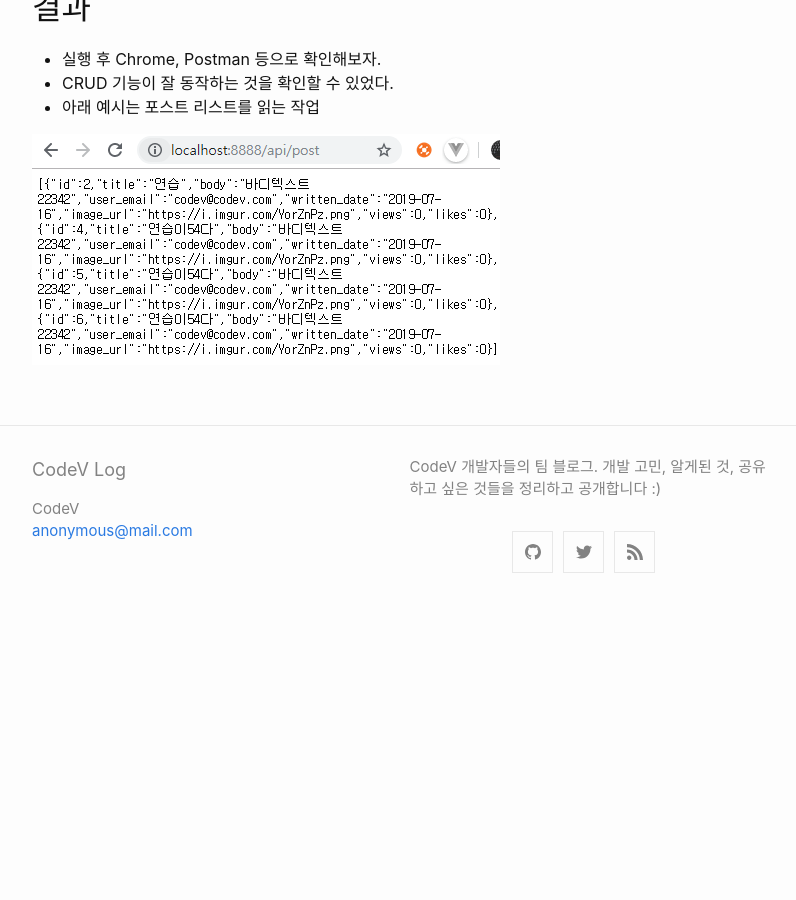
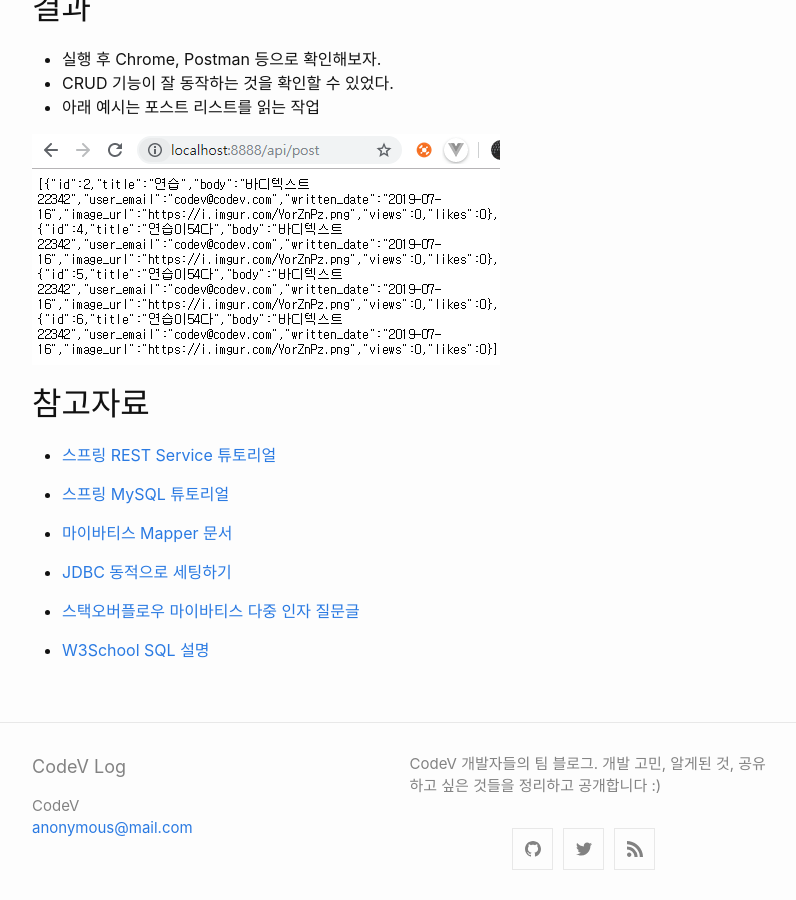
Before and after one commit to codevlog/codevlog.github.io, a Jekyll site: the page built from _posts/2019-07-16-spring-response-entity.md, in a window 1280 px wide and 900 px high, scrolled down 7531 px. Shown: the whole window, without its empty margins (238-1034 px from the left). Built offline with Jekyll 4.4.1, drawn with Linux system fonts in a browser that asks for light colours; before the commit the page ends 8134 px from its top, so only the background shows below that.

Commit message:
참고자료 추가

```diff
--- a/_posts/2019-07-16-spring-response-entity.md
+++ b/_posts/2019-07-16-spring-response-entity.md
@@ -316,3 +316,17 @@ CREATE TABLE `posts` (
 - 아래 예시는 포스트 리스트를 읽는 작업
 
 ![result](/assets/img/springRestAPI/result.PNG)
+
+## 참고자료
+
+- [스프링 REST Service 튜토리얼](https://spring.io/guides/gs/rest-service/)
+
+- [스프링 MySQL 튜토리얼](https://spring.io/guides/gs/accessing-data-mysql/)
+
+- [마이바티스 Mapper 문서](http://www.mybatis.org/mybatis-3/sqlmap-xml.html)
+
+- [JDBC 동적으로 세팅하기](https://www.baeldung.com/spring-boot-configure-data-source-programmatic)
+
+- [스택오버플로우 마이바티스 다중 인자 질문글](https://stackoverflow.com/questions/24968088/how-can-i-pass-multiple-parameters-and-use-them)
+
+- [W3School SQL 설명](https://www.w3schools.com/sql/sql_update.asp)
```
